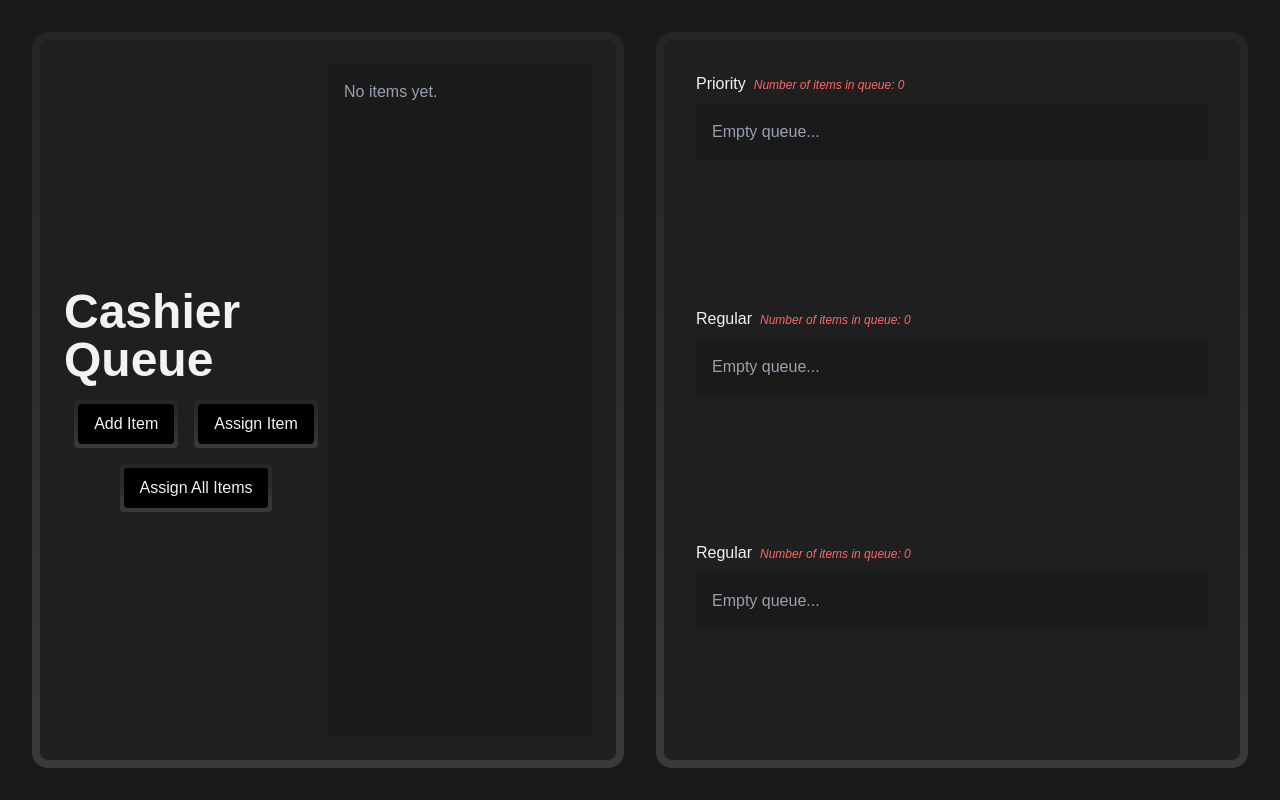
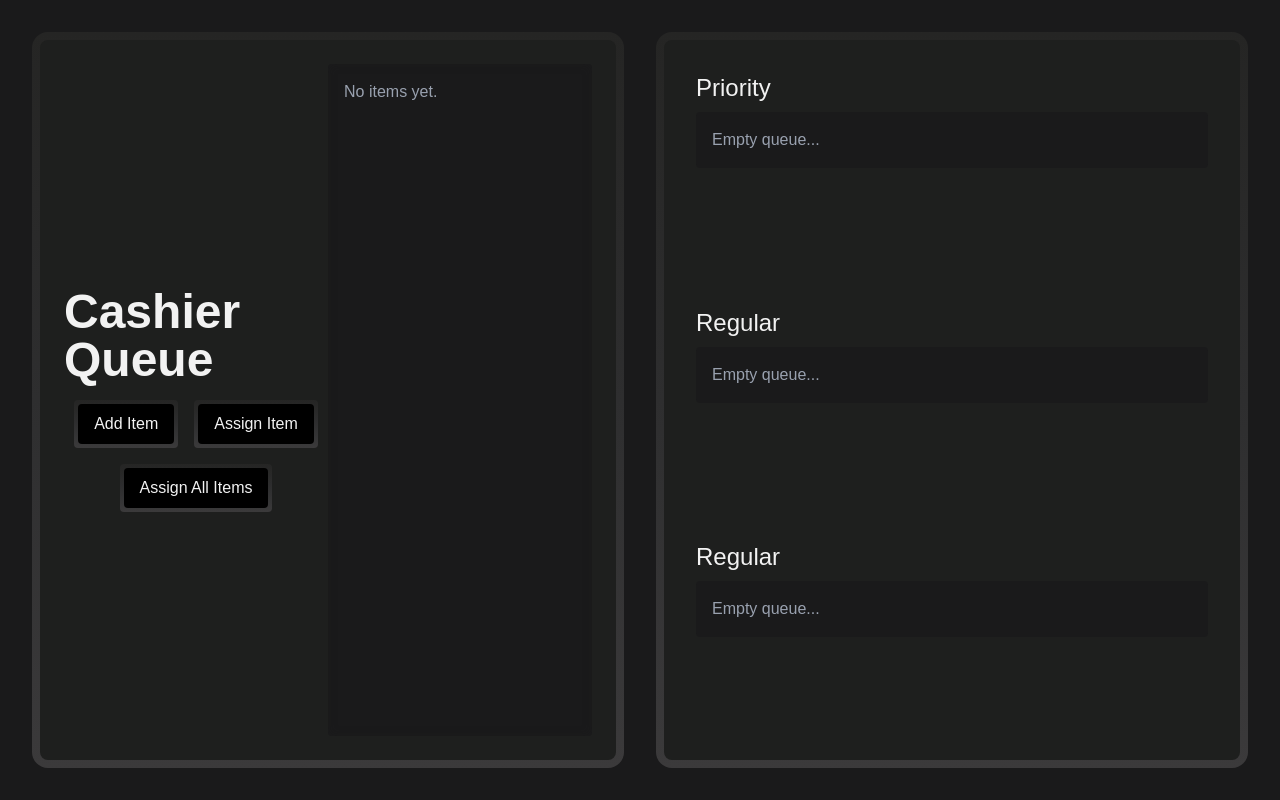
Before and after one commit to tumulakivan/queue, a React (Vite) app: page / in a window 1280 px wide. Built offline with nearby package versions, Linux system fonts and the light colour scheme; the HTML template or start-up script is replaced by a standard one; a web font is replaced by a local one.

Commit message:
minor UI changes (font size of queues)

```diff
--- a/src/components/Queues/Queue.tsx
+++ b/src/components/Queues/Queue.tsx
@@ -4,11 +4,8 @@ import Items from "../Items";
 const Queue: React.FC<QueueProps> = ({ type, items, removeItemById }) => {
   return (
     <div className="min-h-1/3 w-full gap-2 flex flex-col text-lighttext">
-      <h1>
+      <h1 className="text-2xl">
         {type === 0 ? "Priority" : "Regular"}
-        <span className="text-red-400 italic text-xs ml-2">
-          Number of items in queue: {items.length}
-        </span>
       </h1>
       <div className="bg-base rounded p-4 flex flex-wrap overflow-hidden gap-2 content-start items-start">
         {items.length === 0 ? (
```
